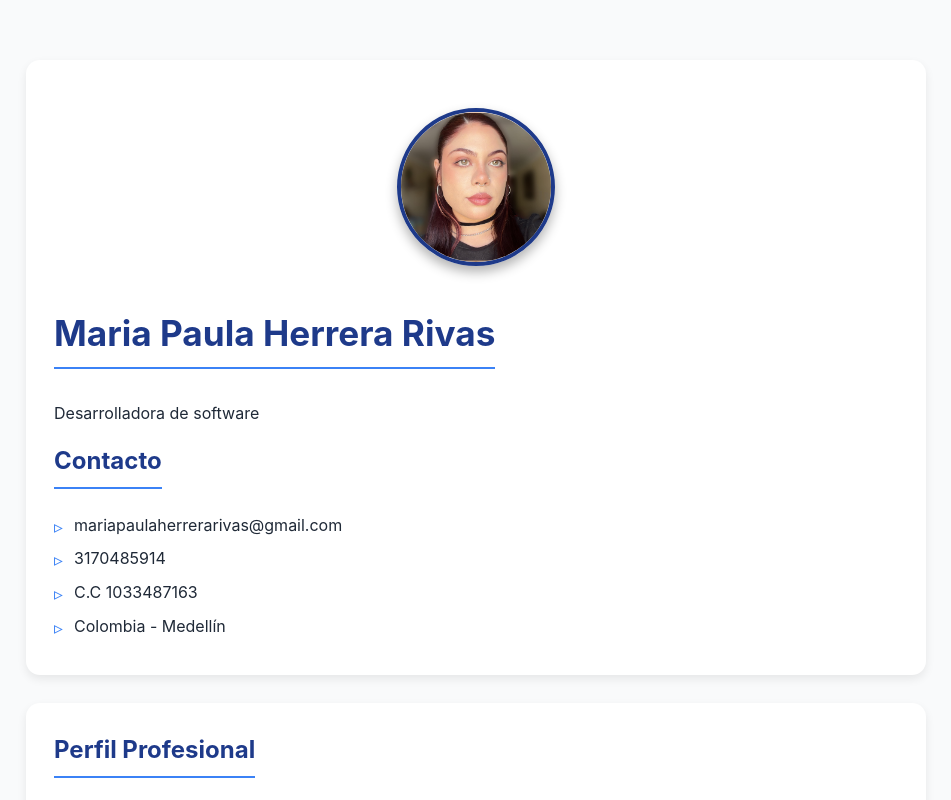
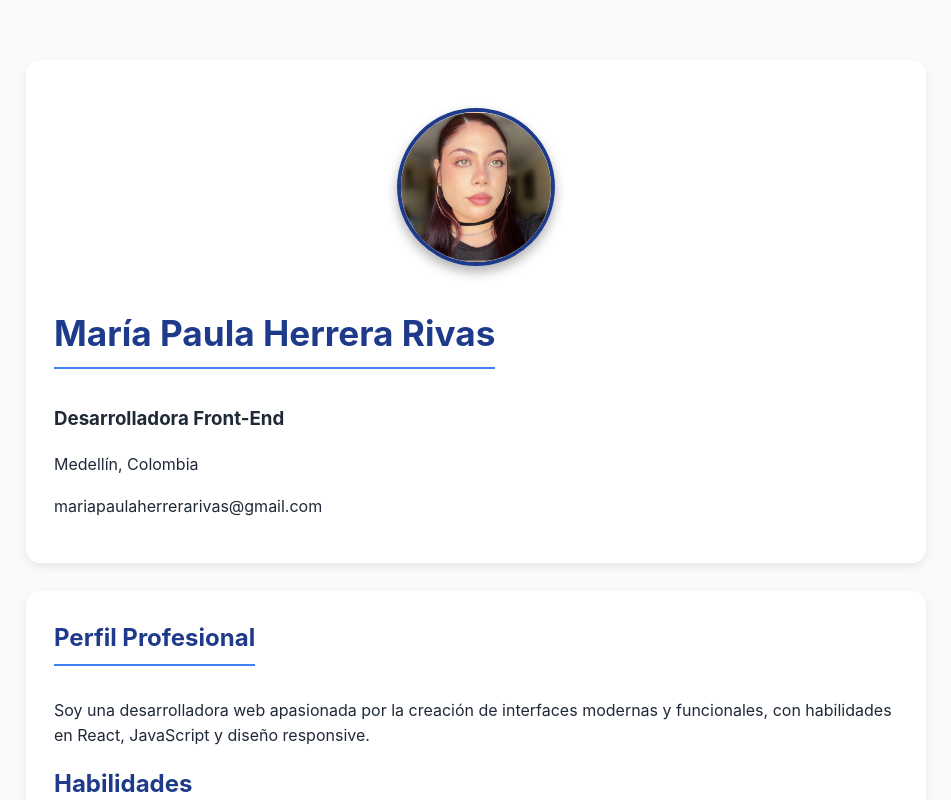
Before and after one commit to MpaulaH/Clase_REACT, a React (Vite) app in the folder Actividad_react_vite/: page / in a window 1280 px wide. Shown: the top 800 px of the page, without its empty margins (164-1115 px from the left). Built offline with nearby package versions, Linux system fonts and the light colour scheme.

Commit message:
feat: componente CabeceraCV ahora recibe props

```diff
--- a/Actividad_react_vite/src/componentes/App.jsx
+++ b/Actividad_react_vite/src/componentes/App.jsx
@@ -12,7 +12,7 @@ export default function App() {
     nombre: "María Paula Herrera Rivas",
     cargo: "Desarrolladora Front-End",
     ciudad: "Medellín, Colombia",
-    contacto: "maria.paula@example.com"
+    contacto: "mariapaulaherrerarivas@gmail.com"
   };
 
   // Resumen profesional
--- a/Actividad_react_vite/src/componentes/Cabecera.jsx
+++ b/Actividad_react_vite/src/componentes/Cabecera.jsx
@@ -1,17 +1,11 @@
-export default function Header() {
+export default function Header({ nombre, cargo, ciudad, contacto }) {
   return (
     <header>
       <img src="public/imagenes/fotoHV.png" alt="" className="fotoHV" />
-      <h1>Maria Paula Herrera Rivas</h1>
-      <p>Desarrolladora de software</p>
-
-      <h2>Contacto</h2>
-        <ul>
-          <li>mariapaulaherrerarivas@gmail.com</li>
-          <li>3170485914</li>
-          <li>C.C 1033487163</li>
-          <li>Colombia - Medellín</li>
-        </ul>
+      <h1>{nombre}</h1>
+      <h3>{cargo}</h3>
+      <p>{ciudad}</p>
+      <p>{contacto}</p>
     </header>
-);
+  );
 }
```
